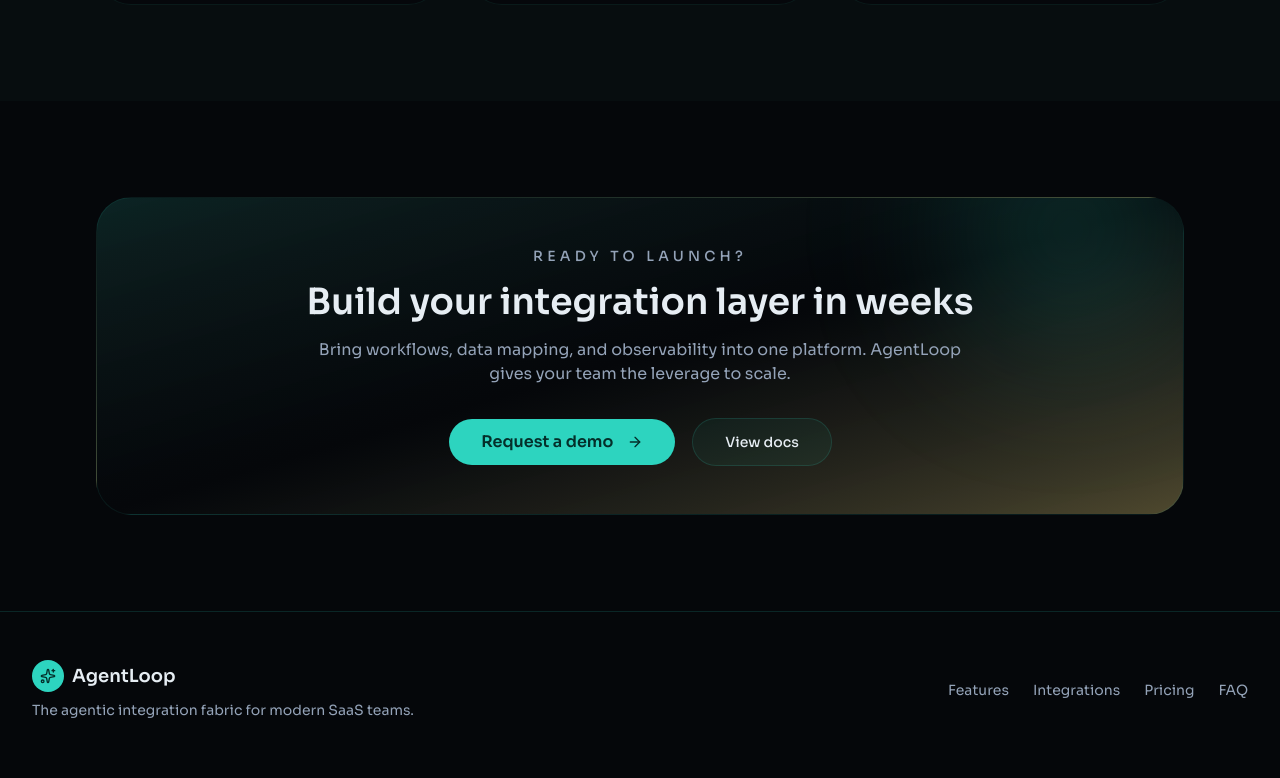
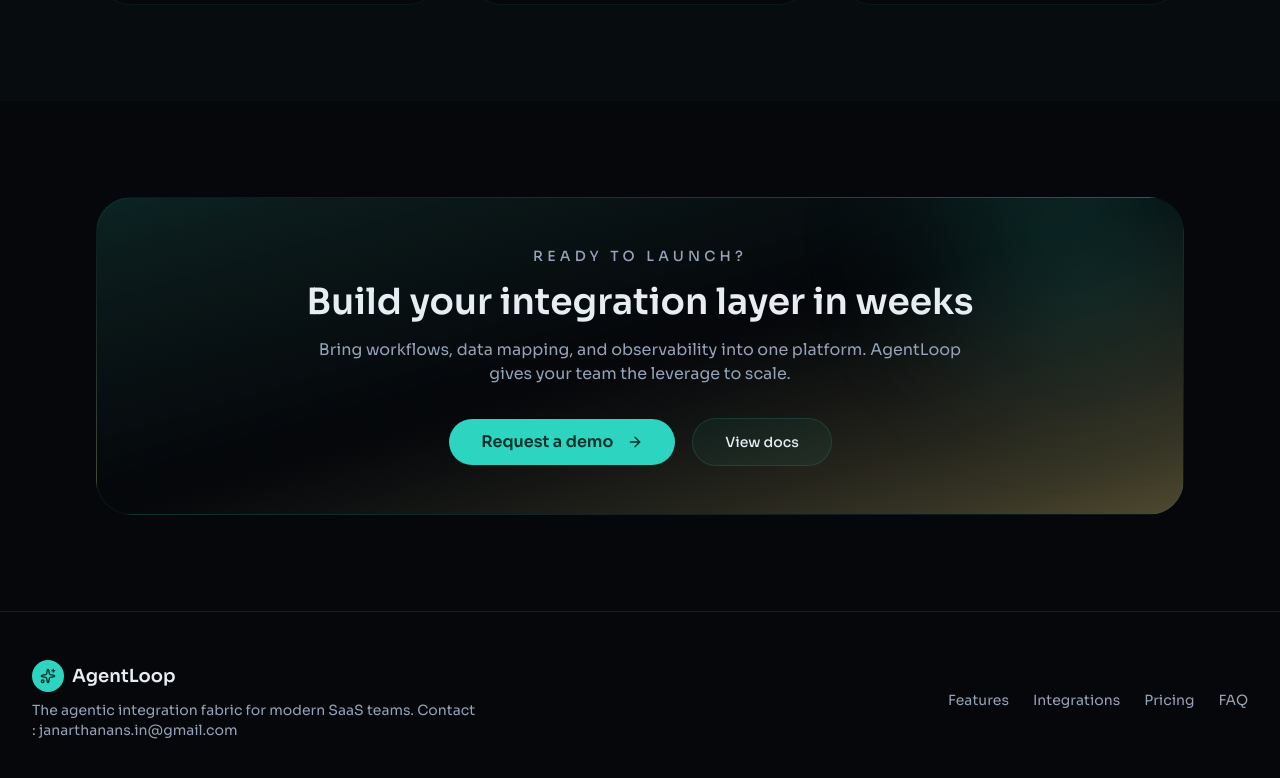
Before and after one commit to jana-1729/AgentLoop, a Next.js app: page / in a window 1280 px wide. Shown: the part 4945-5723 px from the top of the page. Built offline with nearby package versions, Linux system fonts and the light colour scheme.

Commit message:
Update page.tsx

```diff
--- a/src/app/page.tsx
+++ b/src/app/page.tsx
@@ -522,6 +522,7 @@
             </div>
             <p className="mt-2 text-sm text-muted-foreground max-w-md">
               The agentic integration fabric for modern SaaS teams.
+              Contact : janarthanans.in@gmail.com
             </p>
           </div>
           <div className="flex flex-wrap gap-6 text-sm text-muted-foreground">
```
